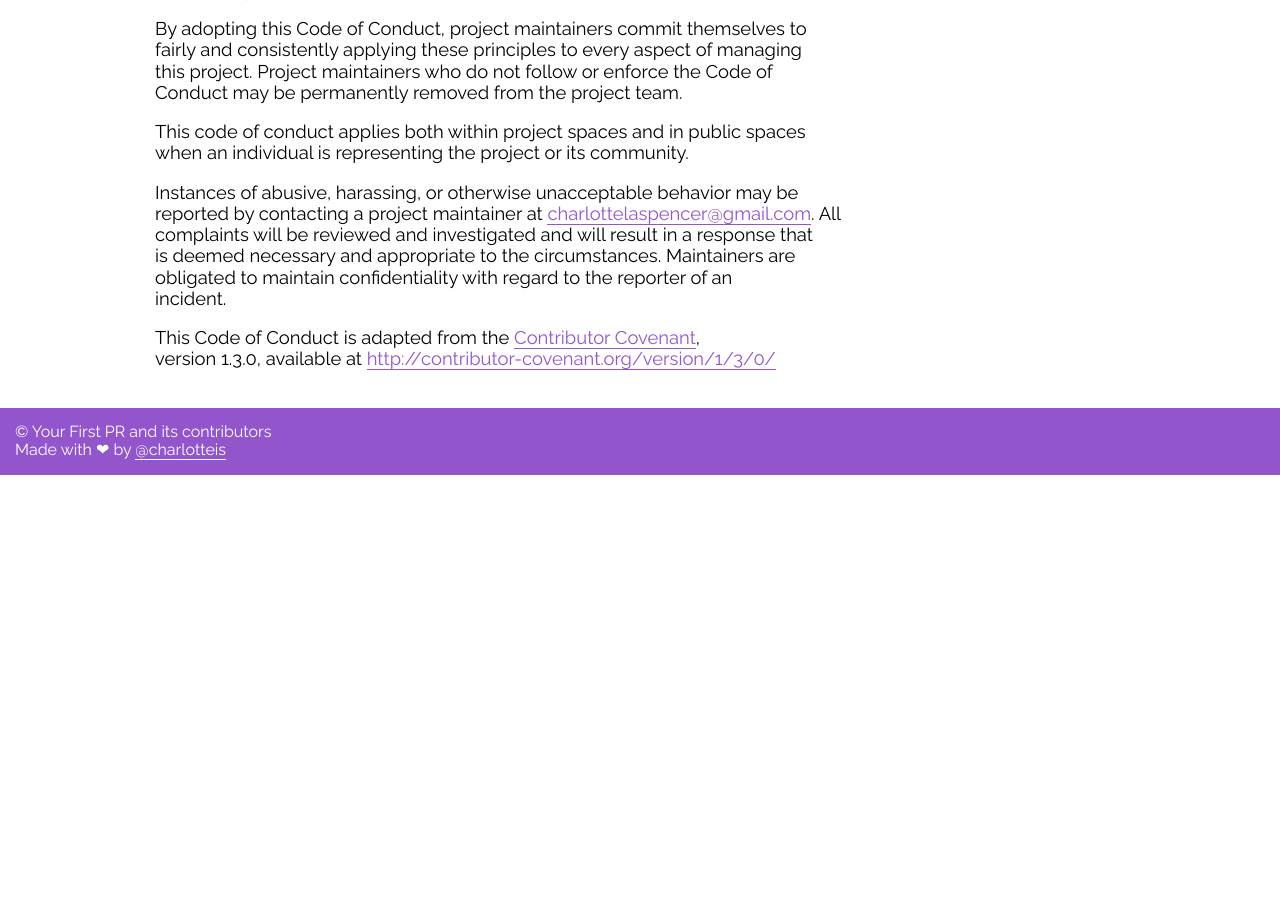
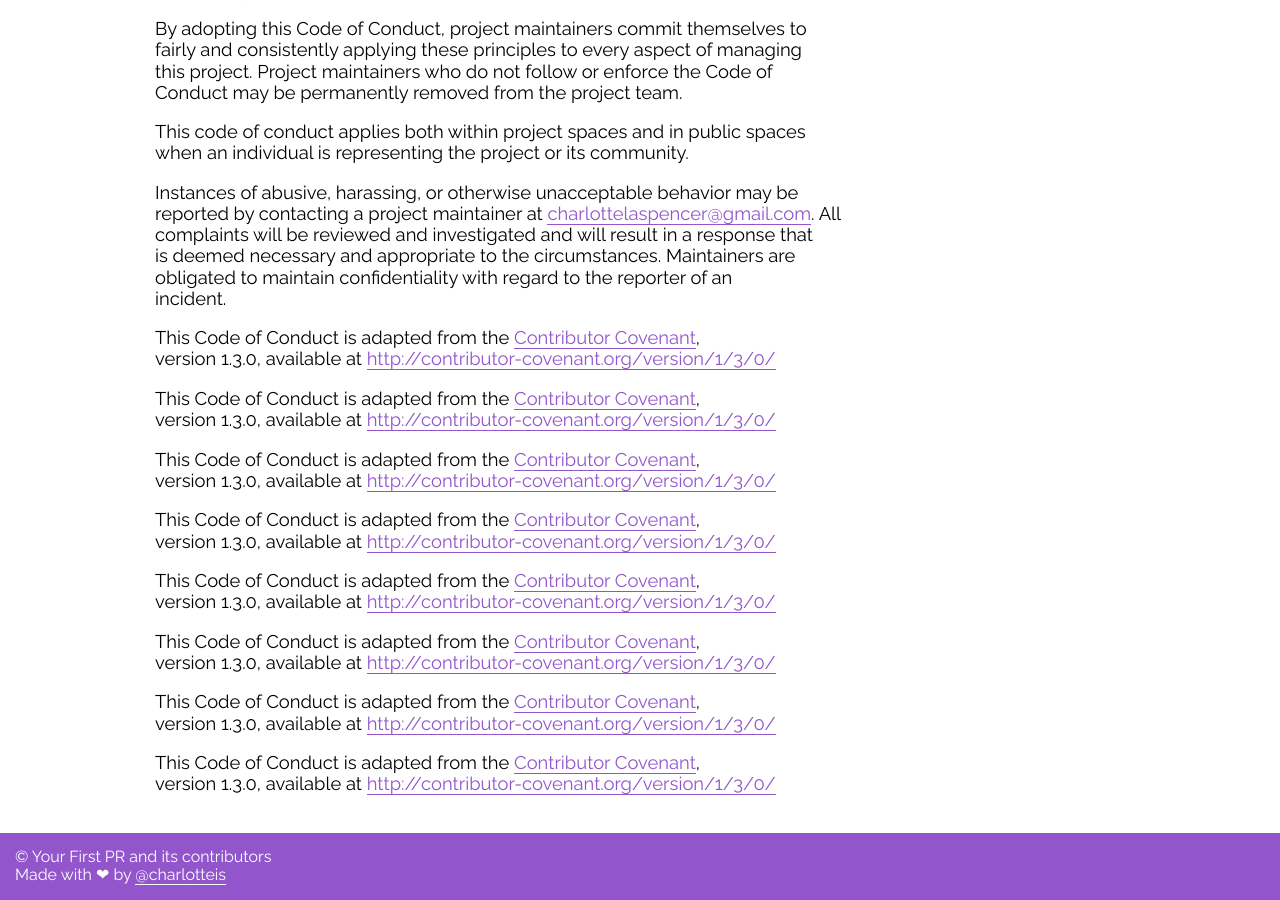
Before and after one commit to yourfirstpr/yourfirstpr.github.io, a Jekyll site: the page built from CODEOFCONDUCT.MD, in a window 1280 px wide and 900 px high, scrolled down 818 px. Built offline with Jekyll 4.4.1, drawn with Linux system fonts in a browser that asks for light colours; nearby versions of some CDN libraries; some web fonts are replaced; our own code applies the rules of GitHub Pages for plain Markdown files; before the commit the page ends 1293 px from its top, so only the background shows below that.

Commit message:
updatetypo.txt

```diff
--- a/CODEOFCONDUCT.MD
+++ b/CODEOFCONDUCT.MD
@@ -46,5 +46,33 @@
 version 1.3.0, available at
 [http://contributor-covenant.org/version/1/3/0/][version]
 
+This Code of Conduct is adapted from the [Contributor Covenant][homepage],
+version 1.3.0, available at
+[http://contributor-covenant.org/version/1/3/0/][version]
+
+This Code of Conduct is adapted from the [Contributor Covenant][homepage],
+version 1.3.0, available at
+[http://contributor-covenant.org/version/1/3/0/][version]
+
+This Code of Conduct is adapted from the [Contributor Covenant][homepage],
+version 1.3.0, available at
+[http://contributor-covenant.org/version/1/3/0/][version]
+
+This Code of Conduct is adapted from the [Contributor Covenant][homepage],
+version 1.3.0, available at
+[http://contributor-covenant.org/version/1/3/0/][version]
+
+This Code of Conduct is adapted from the [Contributor Covenant][homepage],
+version 1.3.0, available at
+[http://contributor-covenant.org/version/1/3/0/][version]
+
+This Code of Conduct is adapted from the [Contributor Covenant][homepage],
+version 1.3.0, available at
+[http://contributor-covenant.org/version/1/3/0/][version]
+
+This Code of Conduct is adapted from the [Contributor Covenant][homepage],
+version 1.3.0, available at
+[http://contributor-covenant.org/version/1/3/0/][version]
+
 [homepage]: http://contributor-covenant.org
 [version]: http://contributor-covenant.org/version/1/3/0/
```
